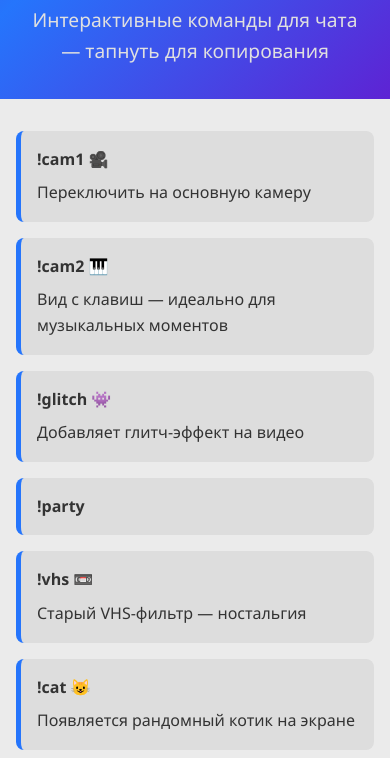
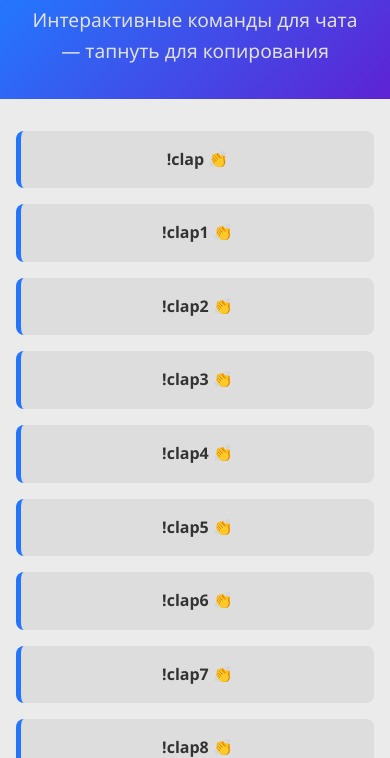
Before and after one commit to fpsthirty/frecklesmusic, a plain HTML site: page index.html in a window 390 px wide. Both pictures are taken after a click on the button "Переключить на светлую тему". Shown: the part 86-844 px from the top of the page. Drawn offline with Linux system fonts and the light colour scheme.

Commit message:
adding real chat commands, minor fixes to the layout

```diff
--- a/index.html
+++ b/index.html
@@ -35,7 +35,7 @@
       --------------------------------------------- -->
 
       </div>
-      <div class="toast" id="toast">Скопировано в буфер обмена!</div>
+      <div class="toast" id="toast">Скопировано в буфер обмена</div>
 
       <div class="stream-section">
         <h2>
@@ -94,7 +94,7 @@
         </div>
       </div>
     <footer>
-      © 2025 by fpsthirty + ИИ | Все команды активны во время стрима
+      © 2025 by fpsthirty + ИИ | Все команды активны на <b>twitch</b> и <b>youtube</b> во время стрима
     </footer>
 
     <script src="scripts/commands.js"></script>
--- a/scripts/commands.js
+++ b/scripts/commands.js
@@ -4,85 +4,212 @@
 
 // Массив команд
 const commands = [
-  {
-    command: "!cam1 🎥",
-    description: "Переключить на основную камеру",
+{
+    command: "!clap 👏",
   },
   {
-    command: "!cam2 🎹",
-    description: "Вид с клавиш — идеально для музыкальных моментов",
+    command: "!clap1 👏",
   },
   {
-    command: "!glitch 👾",
-    description: "Добавляет глитч-эффект на видео",
+    command: "!clap2 👏",
   },
   {
-    command: "!party",
+    command: "!clap3 👏",
   },
   {
-    command: "!vhs 📼",
-    description: "Старый VHS-фильтр — ностальгия",
+    command: "!clap4 👏",
   },
   {
-    command: "!cat 😺",
-    description: "Появляется рандомный котик на экране",
+    command: "!clap5 👏",
   },
   {
-    command: "!rip 💀",
-  },
-
-    {
-    command: "!cam1 🎥",
-    description: "Переключить на основную камеру",
+    command: "!clap6 👏",
   },
   {
-    command: "!cam2 🎹",
-    description: "Вид с клавиш — идеально для музыкальных моментов",
+    command: "!clap7 👏",
   },
   {
-    command: "!glitch 👾",
-    description: "Добавляет глитч-эффект на видео",
+    command: "!clap8 👏",
   },
   {
-    command: "!party",
+    command: "!clap9 👏",
   },
   {
-    command: "!vhs 📼",
-    description: "Старый VHS-фильтр — ностальгия",
+    command: "!clap10 👏",
   },
   {
-    command: "!cat 😺",
-    description: "Появляется рандомный котик на экране",
+    command: "!clap11 👏",
   },
   {
-    command: "!rip 💀",
-  },
-
-    {
-    command: "!cam1 🎥",
-    description: "Переключить на основную камеру",
+    command: "!clap12 👏",
   },
   {
-    command: "!cam2 🎹",
-    description: "Вид с клавиш — идеально для музыкальных моментов",
+    command: "!вжух 🎉",
   },
   {
-    command: "!glitch 👾",
-    description: "Добавляет глитч-эффект на видео",
+    command: "!вжух2 🎉",
   },
   {
-    command: "!party",
+    command: "!вжух3 🎉",
   },
   {
-    command: "!vhs 📼",
-    description: "Старый VHS-фильтр — ностальгия",
+    command: "!вжух4 🎉",
   },
   {
-    command: "!cat 😺",
-    description: "Появляется рандомный котик на экране",
+    command: "!вжух5 🎉",
   },
   {
-    command: "!rip 💀",
+    command: "!вжух6 🎉",
+  },
+  {
+    command: "!вжух7 🎉",
+  },
+  {
+    command: "!вжух8 🎉",
+  },
+  {
+    command: "!вжух9 🎉",
+  },
+  {
+    command: "!вжух10 🎉",
+  },
+  {
+    command: "!вжух11 🎉",
+  },
+  {
+    command: "!паук 🕷️",
+  },
+  {
+    command: "!паук1 🕷️",
+  },
+  {
+    command: "!паук2 🕷️",
+  },
+  {
+    command: "!паук3 🕷️",
+  },
+  {
+    command: "!паук4 🕷️",
+  },
+  {
+    command: "!паук5 🕷️",
+  },
+  {
+    command: "!паучок 🕷️",
+  },
+  {
+    command: "!цветы 💐",
+  },
+  {
+    command: "!цветы1 💐",
+  },
+  {
+    command: "!цветы2 💐",
+  },
+  {
+    command: "!цветы3 💐",
+  },
+  {
+    command: "!розы 💐",
+  },
+  {
+    command: "!клубника 💐",
+  },
+  {
+    command: "!ромашки 💐",
+  },
+  {
+    command: "!ромашка 💐",
+  },
+  {
+    command: "!весна 💐",
+  },
+  {
+    command: "!цветок 💐",
+  },
+  {
+    command: "!цветочек 💐",
+  },
+  {
+    command: "!осенний 🍁",
+  },
+  {
+    command: "!осень1 🍁",
+  },
+  {
+    command: "!fall1 🍁",
+  },
+  {
+    command: "!листья 🍁",
+  },
+  {
+    command: "!leaves 🍁",
+  },
+  {
+    command: "!autumn 🍁",
+  },
+  {
+    command: "!осень 🍁",
+  },
+  {
+    command: "!fall 🍁",
+  },
+  {
+    command: "!бан/ban 🍲",
+  },
+  {
+    command: "!hearts/heart/сердце 🍲",
+  },
+  {
+    command: "!снег 🍲",
+  },
+  {
+    command: "!упёрдывай 🍲",
+  },
+  {
+    command: "!фигвам/figvam 🍲",
+  },
+  {
+    command: "!bass 📽️",
+  },
+  {
+    command: "!cartoon 📽️",
+  },
+  {
+    command: "!colors 📽️",
+  },
+  {
+    command: "!duhota/духота 📽️",
+  },
+  {
+    command: "!goodnight 📽️",
+  },
+  {
+    command: "!horror/страшно/ужас 📽️",
+  },
+  {
+    command: "!minecraft 📽️",
+  },
+  {
+    command: "!munch 📽️",
+  },
+  {
+    command: "!sunshine 📽️",
+  },
+  {
+    command: "!predator 📽️",
+  },
+  {
+    command: "!pulse/пульс 📽️",
+  },
+  {
+    command: "!дождь/боль/rain 📽️",
+  },
+  {
+    command: "!tv 📽️",
+  },
+  {
+    command: "!грибы 📽️",
   },
 ];
 
@@ -116,7 +243,7 @@ function generateCommandBlocks(commands) {
     block.addEventListener("click", function() {
       animateIcon(icon);
       animateBackground(this);
-      copyToClipboard(commandText.split(" ")[0]);
+      copyToClipboard(commandText.split('/')[0].split(" ")[0]);
     });
 
     commandList.appendChild(block);
--- a/scripts/theme-toggle.js
+++ b/scripts/theme-toggle.js
@@ -24,14 +24,14 @@ function updateThemeButton() {
   const themeTextSpan = document.querySelector('.theme-text');
 
   if (body.classList.contains('light-theme')) {
-    if (window.innerWidth > 768) {
+    if (window.innerWidth >= 768) {
       themeToggleButton.innerHTML = '<span class="theme-text">🌙 Тёмная тема</span>';
     } else {
       themeToggleButton.textContent = "🌙";
     }
     themeToggleButton.setAttribute('aria-label', 'Переключить на темную тему');
   } else {
-    if (window.innerWidth > 768) {
+    if (window.innerWidth >= 768) {
       themeToggleButton.innerHTML = '<span class="theme-text">🌞 Светлая тема</span>';
     } else {
       themeToggleButton.textContent = "🌞";
--- a/styles/styles.css
+++ b/styles/styles.css
@@ -64,7 +64,7 @@ header p {
 }
 
 .content-general {
-  max-width: 800px;
+  max-width: 1024px;
   margin: 2rem auto;
   padding: 0 1rem;
 }
@@ -131,7 +131,7 @@ header p {
 .stream-section h2 {
   text-align: center;
   font-size: 1.5rem;
-  margin-bottom: 1rem;
+  margin-bottom: 0rem;
 }
 
 .stream-embed {
@@ -273,93 +273,6 @@ footer.light-theme {
 .open-stream-btn:hover {
   background-color: #6a11cb;
 }
-  /* Для мобильных */
-  @media (max-width: 767px) {
-    .theme-toggle {
-      top: 0;
-      right: 0;
-      padding: 0.5rem;
-      border: none;
-      background-color: transparent;
-      padding: 8px; /* Делаем кнопку квадратной */
-      width: 40px; /* Фиксированная ширина */
-      text-align: center;
-      display: block !important;
-      opacity: 1 !important;
-    }
-
-  .theme-toggle span {
-    display: none;
-  }
-
-  .theme-toggle:hover {
-    background: transparent;
-  }
-
-  header h1 {
-    font-size: 2rem;
-  }
-
-  .command h3 {
-    font-size: 1rem;
-  }
-
-  iframe {
-    height: 250px;
-  }
-
-  .command-list {
-    grid-template-columns: 1fr; /* Один столбец для мобильных устройств */
-  }
-
-  .toast {
-    top: 80%;
-  }
-}
-
-  /* Для мобильных и планшетов */
-  @media (max-width: 1180px) {
-    .desktop-text {
-      display: none;
-    }
-    .mobile-text {
-      display: inline;
-    }
-  }
-
-  /* Планшетная версия: два столбца */
-  @media (min-width: 768px) and (max-width: 1180px) {
-    .command-list {
-      grid-template-columns: repeat(2, 1fr); /* Два столбца для планшетов */
-    }
-  }
-
-  /* Стили для планшетов и десктопов */
-  @media (min-width: 768px) {
-
-  }
-
-  /* ПК версия: три столбца */
-  @media (min-width: 1180px) {
-    .mobile-text {
-      display: none;
-    }
-
-    .command-list {
-      grid-template-columns: repeat(3, 1fr); /* Три столбца для ПК */
-    }
-
-    .theme-toggle {
-      opacity: 0;
-      pointer-events: none;
-    }
-
-    .theme-toggle.visible,
-    header:hover ~ .theme-toggle {
-      opacity: 1;
-      pointer-events: auto;
-    }
-  }
 
 /* --------------- stream section --------------- */
 
@@ -387,7 +300,7 @@ footer.light-theme {
 .stream-link {
   display: flex;
   align-items: center;
-  width: 250px;
+  width: 300px;
   padding: 15px;
   border-radius: 10px;
   text-decoration: none;
@@ -436,13 +349,120 @@ footer.light-theme {
   font-size: 0.9rem;
 }
 
-/* Адаптив для мобилок */
-@media (max-width: 767px) {
+/* -----------------
+ @media-запросы
+----------------- */
+  /* Для мобильных */
+  @media (max-width: 767px) {
+    .theme-toggle {
+      top: 0;
+      right: 0;
+      padding: 0.5rem;
+      border: none;
+      background-color: transparent;
+      padding: 8px; /* Делаем кнопку квадратной */
+      width: 40px; /* Фиксированная ширина */
+      text-align: center;
+      display: block !important;
+      opacity: 1 !important;
+    }
+
+  .theme-toggle span {
+    display: none;
+  }
+
+  .theme-toggle:hover {
+    background: transparent;
+  }
+
+  header h1 {
+    font-size: 2rem;
+  }
+
+  .command h3 {
+    font-size: 1rem;
+  }
+
+  iframe {
+    height: 250px;
+  }
+
+  .command-list {
+    grid-template-columns: 1fr; /* Один столбец для мобильных устройств */
+  }
+
+  .toast {
+    top: 80%;
+  }
+
   .stream-link {
     width: 100%;
   }
 
   .icon-tv {
-  position: relative;
-  top: -5px;
+    position: relative;
+    top: -5px;
+  }
+
+  .stream-section {
+    margin-top: 2rem;
+  }
+
+  .stream-section h2 {
+    margin-bottom: -1rem;
+  }
+
+  .stream-links a {
+    padding-left: 20%;
+    max-width: 300px;
+  }
 }
+
+/* Для мобильных и планшетов */
+@media (max-width: 1180px) {
+  .desktop-text {
+    display: none;
+  }
+
+  .mobile-text {
+    display: inline;
+  }
+
+  .command {
+    text-align: center;
+  }
+}
+
+/* Планшетная версия: два столбца */
+@media (min-width: 768px) and (max-width: 1180px) {
+  .command-list {
+    grid-template-columns: repeat(2, 1fr); /* Два столбца для планшетов */
+  }
+}
+
+/* Стили для планшетов и десктопов */
+@media (min-width: 768px) {
+
+}
+
+/* ПК версия: три столбца */
+@media (min-width: 1180px) {
+  .mobile-text {
+    display: none;
+  }
+
+  .command-list {
+    grid-template-columns: repeat(3, 1fr); /* Три столбца для ПК */
+  }
+
+  .theme-toggle {
+    opacity: 0;
+    pointer-events: none;
+  }
+
+  .theme-toggle.visible,
+  header:hover ~ .theme-toggle {
+    opacity: 1;
+    pointer-events: auto;
+  }
+}
```
